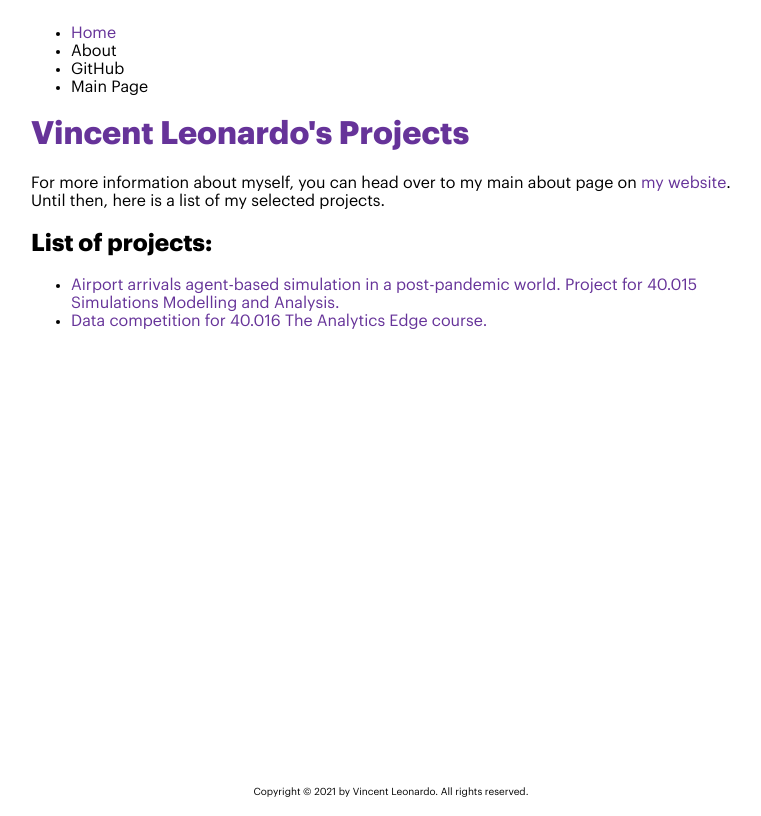
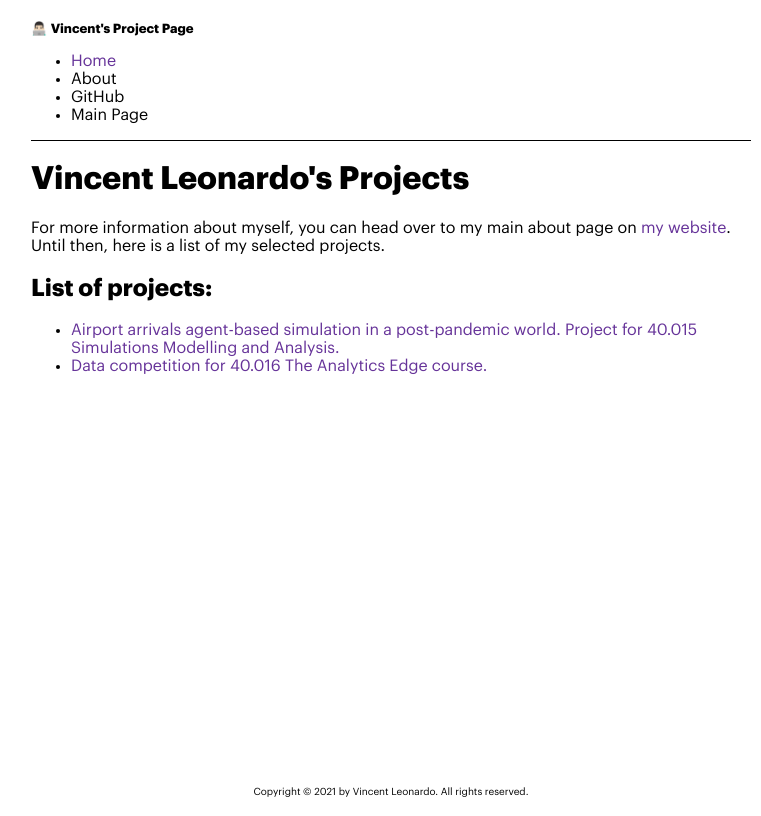
Before and after one commit to vincentleooo/vincentleooo.github.io, a Gatsby site: page / in a window 1280 px wide. Shown: the whole page, without its empty margins (249-1010 px from the left). Built offline with nearby package versions, Linux system fonts and the light colour scheme; Gatsby itself is replaced by a stand-in of ours.

Commit message:
Changed styling

```diff
--- a/src/components/layout.js
+++ b/src/components/layout.js
@@ -9,6 +9,7 @@ import {
   footer,
   active,
   link,
+  topTitle
 } from './layout.module.css'
 
 const Layout = ({ pageTitle, children }) => {
@@ -16,6 +17,7 @@ const Layout = ({ pageTitle, children }) => {
     <div className={container}>
       <div>
         <title>{pageTitle}</title>
+        <p className={topTitle}>👨🏻‍💻 <b>Vincent's Project Page</b></p>
         <nav>
           <ul className={navLinks}>
             <li className={navLinkItem}><Link to="/" activeClassName={active} className={link} >Home</Link></li>
--- a/src/components/layout.module.css
+++ b/src/components/layout.module.css
@@ -42,7 +42,7 @@
 }
 
 .heading {
-  color: rebeccapurple;
+  color: black;
 }
 .nav-links {
   display: flex;
@@ -51,6 +51,7 @@
 }
 .nav-link-item {
   padding-right: 2rem;
+  font-size: small;
 }
 .nav-link-text {
   color: black;
@@ -80,3 +81,11 @@ a {
   font-style: italic;
   font-size: x-small;
 }
+
+.topTitle {
+  font-size: small;
+}
+
+nav {
+  border-bottom: 1px solid black;
+}
```
